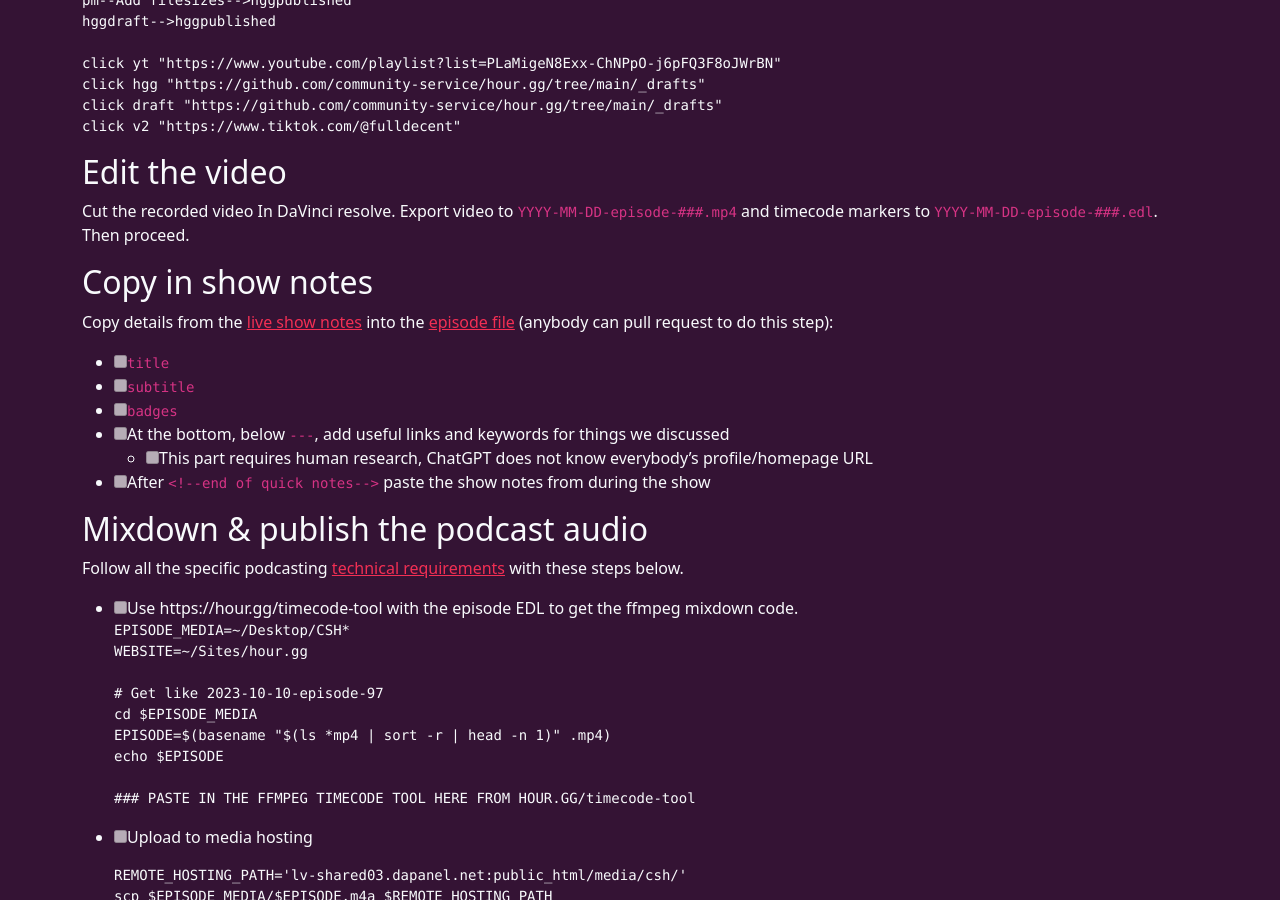
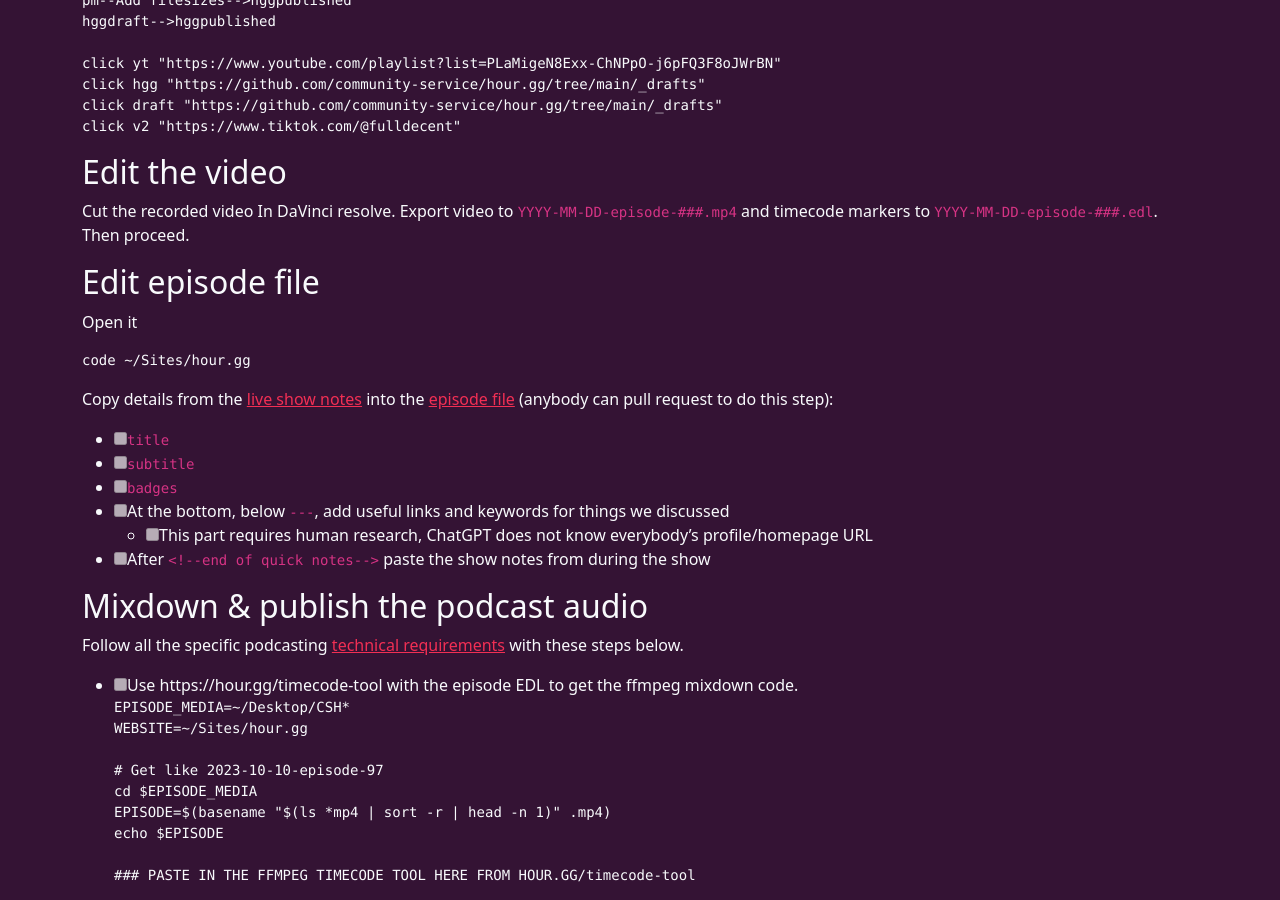
Before and after one commit to community-service/hour.gg, a Jekyll site: the page built from instructions/Postproduction checklist.md, in a window 1280 px wide and 900 px high, scrolled down 548 px. Built offline with Jekyll 4.4.1, drawn with Linux system fonts in a browser that asks for light colours; our own code applies the rules of GitHub Pages for plain Markdown files.

Commit message:
Temporary commit of local changes

````diff
--- a/instructions/Postproduction checklist.md
+++ b/instructions/Postproduction checklist.md
@@ -34,7 +34,13 @@ click v2 "https://www.tiktok.com/@fulldecent"
 
 Cut the recorded video In DaVinci resolve. Export video to `YYYY-MM-DD-episode-###.mp4` and timecode markers to `YYYY-MM-DD-episode-###.edl`. Then proceed.
 
-## Copy in show notes
+## Edit episode file
+
+Open it
+
+```sh
+code ~/Sites/hour.gg
+```
 
 Copy details from the [live show notes](https://docs.google.com/document/d/1ta_6tSCGfC31iIfhz4bfC_oBKyNZGEdDsZkD-BRXY_Y/edit#) into the [episode file](_episodes) (anybody can pull request to do this step):
 
````
